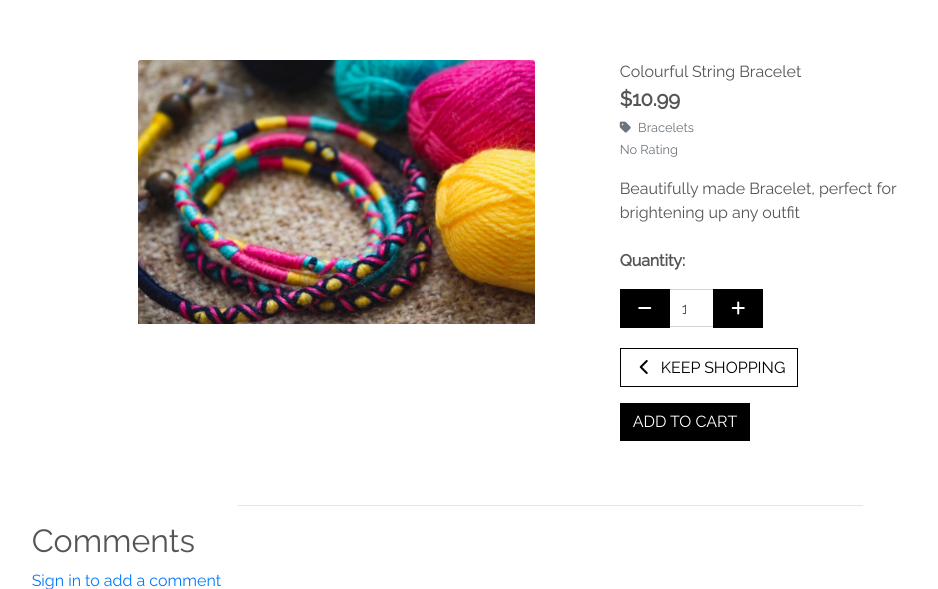
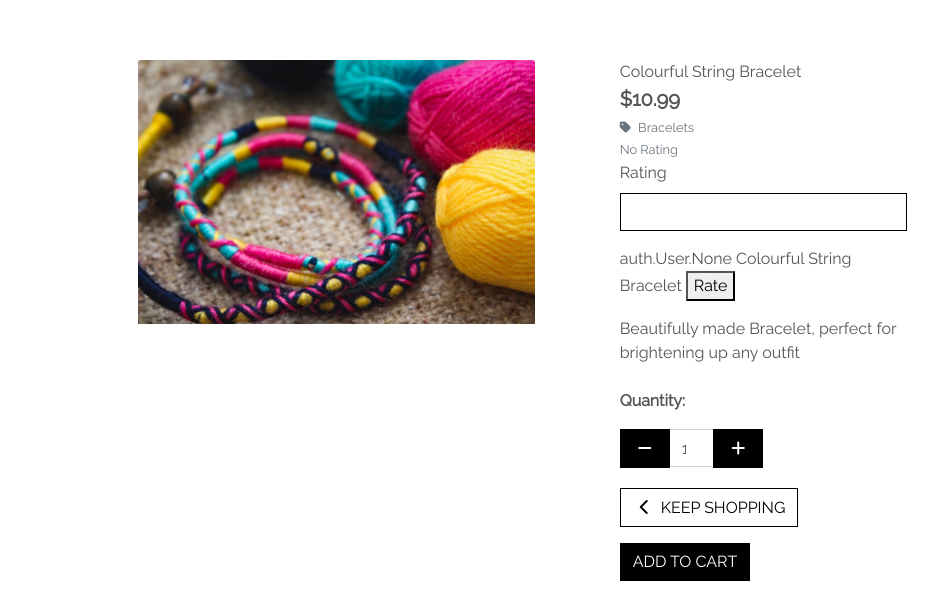
Before and after one commit to DarraghReid/krafts, a Django app: page /products/1/ in a window 1280 px wide. Shown: the part 152-741 px from the top of the page, without its empty margins (90-1028 px from the left). Run offline with Django 3.2, Linux system fonts and the light colour scheme; data comes from the database, SQL or seed files in the repository; data that the repository does not hold is empty; some libraries are stand-ins or nearby versions.

Commit message:
add rating average functionality

```diff
--- a/products/forms.py
+++ b/products/forms.py
@@ -36,7 +36,7 @@ class ProductForm(forms.ModelForm):
 
 class CommentForm(forms.ModelForm):
     """ Create Comment form using Django instead of directly in the HTML.
-    ProductForm to be imported and rendered in views.py """
+    CommentForm to be imported and rendered in views.py """
 
     # Style comment field
     comment = forms.CharField(widget=forms.Textarea(attrs={
--- a/products/models.py
+++ b/products/models.py
@@ -36,17 +36,12 @@ class Product(models.Model):
     description = models.TextField()
     price = models.DecimalField(max_digits=6, decimal_places=2)
     rating = models.DecimalField(
-        max_digits=6, decimal_places=2, null=True, blank=True)
+        max_digits=6, decimal_places=2, default=0, null=True, blank=True)
     image_url = models.URLField(max_length=1024, null=True, blank=True)
     image = models.ImageField(null=True, blank=True)
-    rates = models.ManyToManyField(User, related_name="products")
-
-    @property
-    def rating_average(self):
-        """ Return list of child comments of a parent comment
-            to be accessed in the template """
-        average = self.rating / self.rates
-        return average
+    rates = models.ManyToManyField(User, blank=True, related_name="products")
+    rating_average = models.DecimalField(
+        max_digits=3, decimal_places=2, default=0, null=True, blank=True)
 
     # String method takes in Product model, returns model name
     def __str__(self):
--- a/products/templates/products/product_detail.html
+++ b/products/templates/products/product_detail.html
@@ -52,16 +52,34 @@
                     </p>
                     {% endif %}
                     <!-- If the product has a rating, display in following format -->
-                    {% if product.rating %}
-                    <small class="text-muted">
-                        <i class="fas fa-star mr-1"></i>
-                        {{ product.rating }} / 5
-                    </small>
+                    {% if product.rating_average %}
+                        <small class="text-muted">
+                            <i class="fas fa-star mr-1"></i>
+                            {{ product.rating_average }} / 5
+                        </small>
                     {% else %}
-                    <!-- Otherwise, inform customer the product has no rating -->
+                        <!-- Otherwise, inform customer the product has no rating -->
                         <small class="text-muted">
                             No Rating
                         </small>
+                    {% endif %}
+                    <!-- Provide means to rate product -->
+                    {% if request.user in product.rates.all %}
+                        <small class="text-muted">You have already rated this product.</small>
+                    {% else %}
+                        <form action="{% url 'rate_product' product.id %}" method="POST">
+                            {% csrf_token %}
+                            {% for field in product_form %}
+                                {% if field.name == 'rating' %}
+                                    {{ field | as_crispy_field }}
+                                {% else %}
+                                    {{ field.as_hidden}}
+                                {% endif %}
+                            {% endfor %}
+                            {{ product.rates }}
+                            {{ product.name }}
+                            <button type="submit">Rate</button>
+                        </form>
                     {% endif %}
                     <!-- If user is superuser, provide option to edit/delete product -->
                     {% if request.user.is_superuser %}
--- a/products/templates/products/products.html
+++ b/products/templates/products/products.html
@@ -114,10 +114,10 @@
                                             </p>
                                             {% endif %}
                                             <!-- If the product has a rating, display in following format -->
-                                            {% if product.rating %}
+                                            {% if product.rating_average %}
                                                 <small class="text-muted">
                                                     <i class="fas fa-star mr-1"></i>
-                                                    {{ product.rating }} / 5
+                                                    {{ product.rating_average }} / 5
                                                 </small>
                                             {% else %}
                                             <!-- Otherwise, inform customer the product has no rating -->
--- a/products/urls.py
+++ b/products/urls.py
@@ -15,4 +15,5 @@ urlpatterns = [
     path('edit/<int:product_id>/', views.edit_product, name="edit_product"),
     path('delete/<int:product_id>/', views.delete_product, name="delete_product"),
     path('remove/<int:comment_id>/', views.delete_comment, name="delete_comment"),
+    path('rate/<int:product_id>/', views.rate_product, name="rate_product"),
 ]
--- a/products/views.py
+++ b/products/views.py
@@ -113,13 +113,15 @@ def product_detail(request, product_id):
     # Create instance of product form, insert initial data
     form = CommentForm(initial=initial_data)
 
+    # Create instance of Product Form for rating
+    product_form = ProductForm(instance=product)
+
     # Context dictionary is passed into product_detail.html for use
     context = {
         'product': product,
         'form': form,
+        'product_form': product_form,
     }
-
-    print(form)
 
     return render(request, 'products/product_detail.html', context)
 
@@ -332,3 +334,67 @@ def delete_comment(request, comment_id):
 
     # Redirect to new product's detail page using product's id
     return redirect(reverse('product_detail', args=[product.id]))
+
+
+@login_required
+def rate_product(request, product_id):
+    """ Add rating to product """
+
+    # Get product
+    product = get_object_or_404(Product, pk=product_id)
+
+    # Get user
+    user = request.user
+
+    # Add user to rates list
+    product.rates.add(user)
+
+    # Get the contents of form
+    form = ProductForm(request.POST, instance=product)
+
+    # Get product's current rating
+    current_rating = product.rating
+
+    # If the form is valid
+    if form.is_valid():
+        # Get user's rating
+        user_rating = form.cleaned_data['rating']
+
+        # Get number of users who have rated product
+        user_count = product.rates.count()
+
+        # Calculate sum total of user ratings
+        total_rating = user_rating + current_rating
+
+        # Check if product has any rates to prevent division error
+        if user_count > 0:
+            # Average rating is total_rating divided by user_count
+            average_rating = total_rating / user_count
+        else:
+            average_rating = 0
+
+        # Save form to variable (difficulty accessing product.rating)
+        new_rating = form.save(commit=False)
+
+        # Update product's rating
+        new_rating.rating = user_rating + current_rating
+
+        # Update product's average rating
+        new_rating.rating_average = average_rating
+
+        # Save the form
+        new_rating.save()
+
+        # Display success message to user
+        messages.success(request, 'You rated this product!')
+
+        # Redirect user to the inividual product's details page
+        return redirect(reverse('product_detail', args=[product.id]))
+
+    # If the form is not valid
+    else:
+        # Display error message to user
+        messages.error(request, 'Failed to update product. Please ensure the form is valid.')
+
+    # Redirect to new product's detail page using product's id
+    return redirect(reverse('product_detail', args=[product.id]))
```
Also changed, not shown: products/migrations/0015_product_rating_average.py (added), products/migrations/0016_alter_product_rating.py (added), products/migrations/0017_alter_product_rates.py (added), products/migrations/0018_alter_product_rates.py (added), products/migrations/0019_alter_product_rates.py (added), products/migrations/0020_alter_product_rates.py (added), products/migrations/0021_alter_product_rating_average.py (added).
